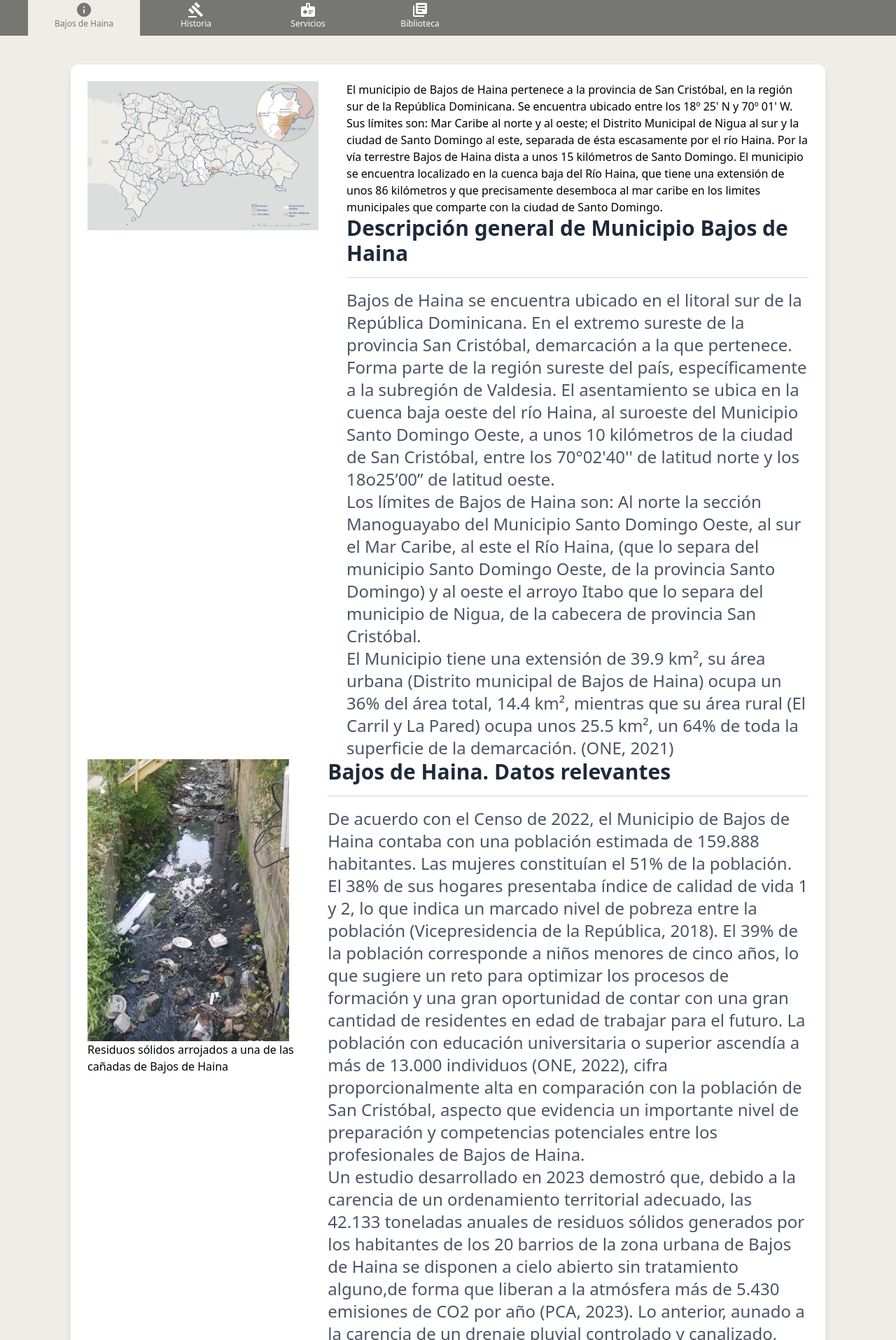
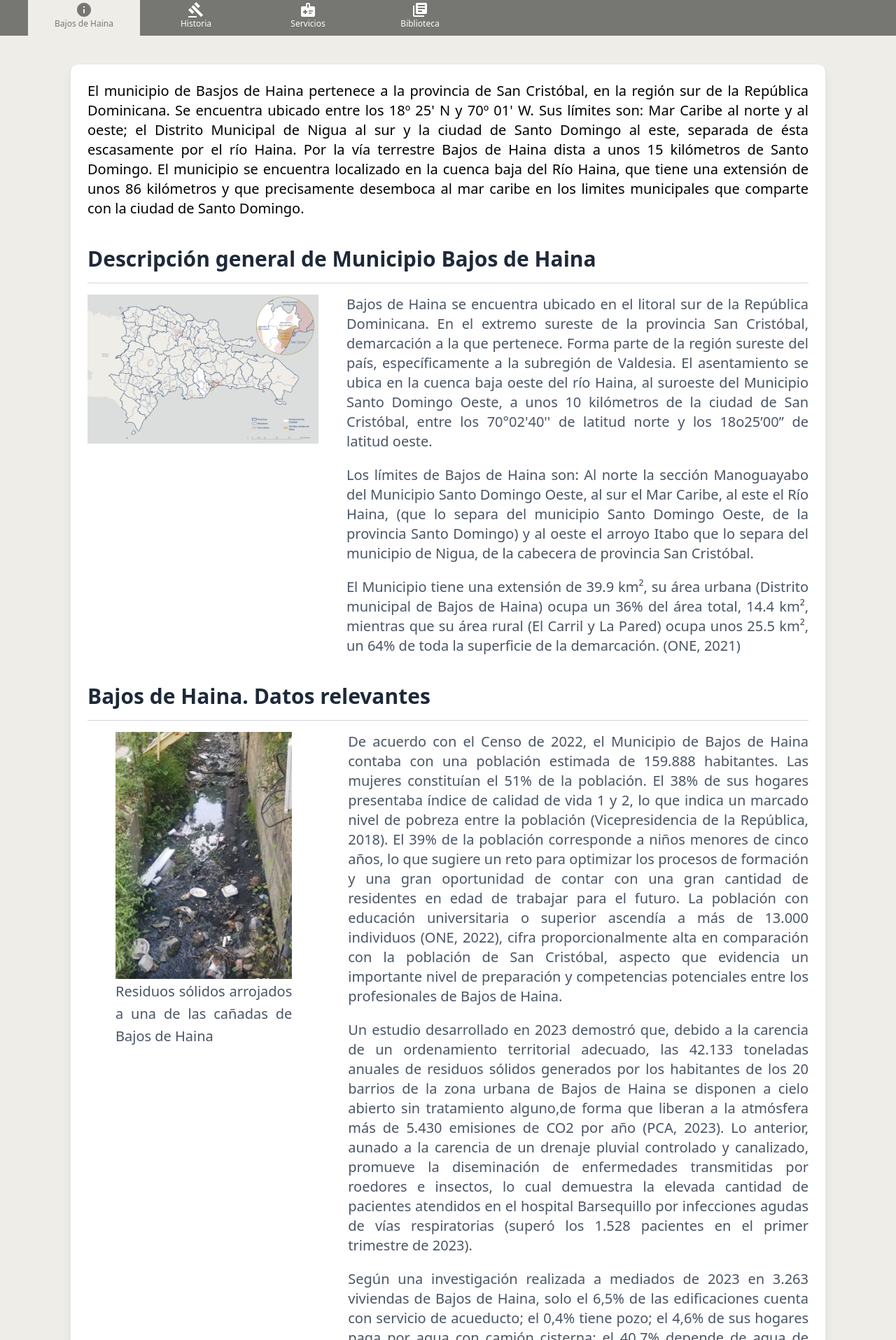
Before and after one commit to jaime-hndz/fondocyt, a React (Vite) app: page /info_bdh in a window 1280 px wide. Shown: the part 105-2020 px from the top of the page at 70% size. Built offline with nearby package versions, Linux system fonts and the light colour scheme.

Commit message:
add info tab

```diff
--- a/src/components/layout/Article/Article.tsx
+++ b/src/components/layout/Article/Article.tsx
@@ -5,10 +5,10 @@ export const Article: React.FC<{ children: ReactNode; title: string }> = ({
   title,
 }) => {
   return (
-    <>
+    <div>
       <div className="text-3xl font-bold text-gray-800">{title}</div>
       <hr className="my-4 border-gray-300" />
       <div className="text-gray-600 text-2xl ">{children}</div>
-    </>
+    </div>
   );
 };
--- a/src/screens/public/info/BajosHainaScreen.tsx
+++ b/src/screens/public/info/BajosHainaScreen.tsx
@@ -7,27 +7,26 @@ import haina4 from "@/assets/img/haina4.png";
 
 export const BajosHainaScreen = () => {
   return (
-    <div>
     <ArticleContainer>
-        <div className="flex gap-10 center align-middle">
-          <div className="w-1/3 " >
-            <img src={haina1} />
-          </div >
-          <div className="w-2/3">
-            <div>
-              El municipio de Bajos de Haina pertenece a la provincia de San
-              Cristóbal, en la región sur de la República Dominicana. Se
-              encuentra ubicado entre los 18º 25' N y 70º 01' W. Sus límites
-              son: Mar Caribe al norte y al oeste; el Distrito Municipal de
-              Nigua al sur y la ciudad de Santo Domingo al este, separada de
-              ésta escasamente por el río Haina. Por la vía terrestre Bajos de
-              Haina dista a unos 15 kilómetros de Santo Domingo. El municipio se
-              encuentra localizado en la cuenca baja del Río Haina, que tiene
-              una extensión de unos 86 kilómetros y que precisamente desemboca
-              al mar caribe en los limites municipales que comparte con la
-              ciudad de Santo Domingo.
+      <div className="text-xl text-justify flex flex-col gap-10">
+        <div className=" ">
+          El municipio de Basjos de Haina pertenece a la provincia de San
+          Cristóbal, en la región sur de la República Dominicana. Se encuentra
+          ubicado entre los 18º 25' N y 70º 01' W. Sus límites son: Mar Caribe
+          al norte y al oeste; el Distrito Municipal de Nigua al sur y la ciudad
+          de Santo Domingo al este, separada de ésta escasamente por el río
+          Haina. Por la vía terrestre Bajos de Haina dista a unos 15 kilómetros
+          de Santo Domingo. El municipio se encuentra localizado en la cuenca
+          baja del Río Haina, que tiene una extensión de unos 86 kilómetros y
+          que precisamente desemboca al mar caribe en los limites municipales
+          que comparte con la ciudad de Santo Domingo.
         </div>
         <Article title="Descripción general de Municipio Bajos de Haina ">
+          <div className="flex gap-10 center align-middle">
+            <div className="w-1/3 ">
+              <img src={haina1} />
+            </div>
+            <div className="w-2/3 text-xl flex flex-col gap-5">
               <p>
                 Bajos de Haina se encuentra ubicado en el litoral sur de la
                 República Dominicana. En el extremo sureste de la provincia San
@@ -53,18 +52,20 @@ export const BajosHainaScreen = () => {
                 Pared) ocupa unos 25.5 km², un 64% de toda la superficie de la
                 demarcación. (ONE, 2021)
               </p>
-            </Article>
             </div>
           </div>
-        <div className="flex">
-          <div className="w-1/3">
-            <img src={haina2} />
-            <span>
-              Residuos sólidos arrojados a una de las cañadas de Bajos de Haina
+        </Article>
+
+        <Article title="Bajos de Haina. Datos relevantes">
+          <div className="flex gap-10">
+            <div className="w-1/3 px-10">
+              <img className="w-full" src={haina2} />
+              <span className="text-xl text-justify">
+                Residuos sólidos arrojados a una de las cañadas de Bajos de
+                Haina
               </span>
             </div>
-          <div className="w-2/3">
-            <Article title="Bajos de Haina. Datos relevantes">
+            <div className="w-2/3  text-xl flex flex-col gap-5">
               <p>
                 De acuerdo con el Censo de 2022, el Municipio de Bajos de Haina
                 contaba con una población estimada de 159.888 habitantes. Las
@@ -112,10 +113,11 @@ export const BajosHainaScreen = () => {
                 cañadas. Al respecto, invitamos a los pobladores y visitantes a
                 participar de nuestros foros, si está interesado ingrese aquí:
               </p>
-            </Article>
             </div>
           </div>
-        <div className="my-10 text-justify">
+        </Article>
+
+        <div className="text-justify">
           <p>
             En 2022, en el municipio Bajos de Haina operaba un número
             considerable de empresas (5,430) que aportaban USD 440 millones
@@ -159,7 +161,7 @@ export const BajosHainaScreen = () => {
             </span>
           </div>
         </div>
+      </div>
     </ArticleContainer>
-    </div>
   );
 };
--- a/src/screens/public/info/HistoriaScreen.tsx
+++ b/src/screens/public/info/HistoriaScreen.tsx
@@ -1,5 +1,61 @@
+import { Article } from "@/components/layout/Article/Article";
+import { ArticleContainer } from "@/components/layout/Article/ArticleContainer";
+import haina from "@/assets/img/haina1.png"
+
 export const HistoriaScreen = () => {
   return (
-    <div>HistoriaScreen</div>
-  )
-}
+    <ArticleContainer>
+      <Article title="Historia">
+        <div className="flex gap-10">
+          <div className="w-1/3 ">
+
+          <img src={haina}  />
+          </div>
+          <div className="text-xl text-justify flex flex-col gap-5 w-2/3">
+          <p>
+          En Bajos de Haina se produce más del 50% de la electricidad del país,
+          también está la única refinería del país. Entre los años 1960 y 1970
+          Bajos de Haina tenía la categoría de distrito municipal perteneciente
+          a la provincia de San Cristóbal. Bajos de Haina fue elevada a la
+          categoría de municipio en 1981 junto a Yaguate y Cambita Garabitos que
+          anteriormente era sección del municipio de San Cristóbal se convirtió
+          en Distrito Municipal.
+        </p>
+        <p>
+          Bajos de Haina posee la categoría de municipio con dos secciones
+          rurales, La Pared y El Carril, cinco parajes y pertenece a la
+          provincia San Cristóbal. Desde los cerros de Paraíso de Dios las
+          chimeneas delatan un complejo industrial que se levanta imponente en
+          las proximidades del mar Caribe dominicano. Una empresa tras otra,
+          como en hileras, hasta sobrepasar el centenar.
+        </p>
+        <p>
+          Según estudios, la constelación de empresas, que fueron instaladas sin
+          observar reglas ambientales, es la responsable de que Bajos de Haina
+          esté catalogado como una de las diez localidades más contaminadas del
+          mundo, según el Instituto Blacksmith, con sede en Nueva York. Paraíso
+          de Dios es sólo un barrio de Bajos de Haina, un municipio a unos 20
+          kilómetros al oeste de Santo Domingo, donde por 20 años operó una
+          planta de reciclaje de baterías de automóviles, trasladada a otro
+          lugar hace siete años, pero cuyos desechos continúan contaminando a
+          niños y adultos.
+        </p>
+        <p>
+          Bajos de Haina alberga a más de 100 industrias de manufacturas,
+          químicos, productos farmacéuticos, artículos metalúrgicos, además de
+          otras generadoras de electricidad, así como la Refinería Dominicana de
+          Petróleo.
+        </p>
+        <p>
+          Aquí también se encuentra el puerto más importante del país, que en
+          2002 registró operaciones de mercancías de 10,4 millones de toneladas,
+          alrededor de 65 por ciento del movimiento total de República
+          Dominicana.
+        </p>
+          </div>
+        </div>
+
+      </Article>
+    </ArticleContainer>
+  );
+};
--- a/src/screens/public/info/ServiciosScreen.tsx
+++ b/src/screens/public/info/ServiciosScreen.tsx
@@ -1,5 +1,22 @@
+import { Article } from "@/components/layout/Article/Article"
+import { ArticleContainer } from "@/components/layout/Article/ArticleContainer"
+import { Link } from "react-router"
+
 export const ServiciosScreen = () => {
   return (
-    <div>ServiciosScreen</div>
+    <ArticleContainer>
+      <Article title="Servicios">
+        <div className="text-blue-500 underline ">
+          <ul className="flex flex-col gap-5">
+            <li><Link to={'/geovisor'} >Geovisor</Link></li>
+            <li><Link  to={'/geovisro'}>Mapea tu barrio</Link></li>
+            <li><Link  to={'/geovisro'}>Reporta</Link></li>
+            <li><a href="https://ayuntamientohaina.gob.do/category/servicios/">Servicios: Ayuntamiento Haina </a></li>
+
+
+          </ul>
+        </div>
+      </Article>
+    </ArticleContainer>
   )
 }
```
Lines whose indentation alone changed are shown as unchanged.
